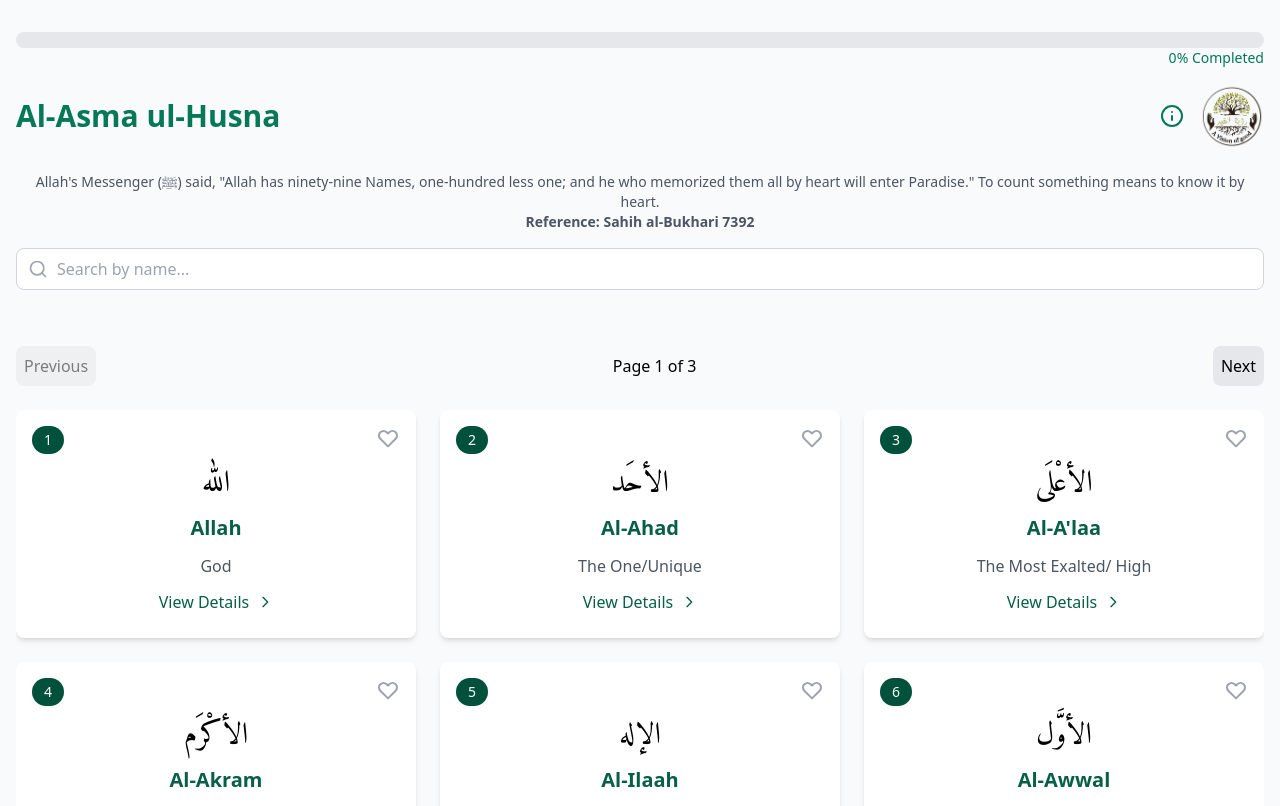
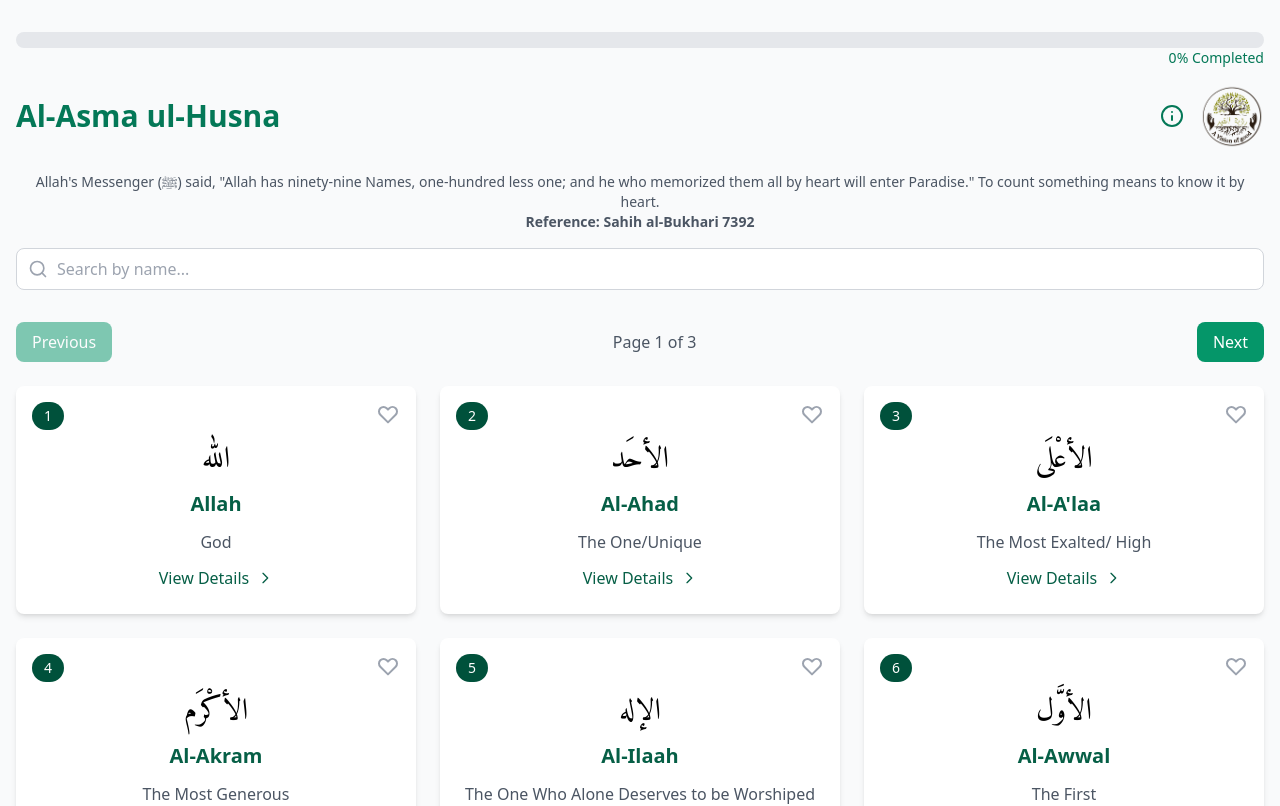
Before and after one commit to bleeeeek/asma-ul-husna, a React (Vite) app: page / in a window 1280 px wide. Shown: the top 806 px of the page. Built offline with nearby package versions, Linux system fonts and the light colour scheme.

Commit message:
fexed scrolling issue

```diff
--- a/src/App.tsx
+++ b/src/App.tsx
@@ -66,26 +66,27 @@ function App() {
   const paginatedNames = filteredNames.slice(startIndex, startIndex + pageSize);
 
   return (
-    <div className="min-h-screen bg-gray-50 relative">
-      <div className="container mx-auto px-4 py-8 relative z-10">
+    <div className="min-h-screen bg-gray-50 dark:bg-gray-900">
+      <div className="max-w-7xl mx-auto px-4 py-8">
         <Header
           search={search}
           setSearch={setSearch}
-          likedCount={likedCount}
+          likedCount={favorites.length}
           totalNames={names.length}
         />
 
-        <div className="overflow-y-auto custom-scrollbar">
+        <div className="mt-8">
           {filteredNames.length > 0 ? (
             <>
-              <div className="my-6">
-                <Pagination
-                  currentPage={currentPage}
-                  totalPages={totalPages}
-                  onPageChange={setCurrentPage}
-                />
-              </div>
-              <div className="grid grid-cols-1 md:grid-cols-2 lg:grid-cols-3 gap-6 mt-6">
+              {/* Top pagination */}
+              <Pagination
+                currentPage={currentPage}
+                totalPages={totalPages}
+                onPageChange={setCurrentPage}
+                className="mb-6"
+              />
+
+              <div className="grid grid-cols-1 md:grid-cols-2 lg:grid-cols-3 gap-6">
                 {paginatedNames.map((name) => (
                   <NameCard
                     key={name.number}
@@ -95,6 +96,14 @@ function App() {
                   />
                 ))}
               </div>
+
+              {/* Bottom pagination */}
+              <Pagination
+                currentPage={currentPage}
+                totalPages={totalPages}
+                onPageChange={setCurrentPage}
+                className="mt-8"
+              />
             </>
           ) : (
             <div className="text-center mt-8 text-gray-600">
--- a/src/components/Pagination.tsx
+++ b/src/components/Pagination.tsx
@@ -4,37 +4,51 @@ interface PaginationProps {
   currentPage: number;
   totalPages: number;
   onPageChange: (page: number) => void;
+  className?: string;
 }
 
-const Pagination: React.FC<PaginationProps> = ({ currentPage, totalPages, onPageChange }) => {
+const Pagination: React.FC<PaginationProps> = ({ currentPage, totalPages, onPageChange, className = "" }) => {
+  const scrollToTop = () => {
+    setTimeout(() => {
+      window.scrollTo({
+        top: 0,
+        behavior: 'smooth'
+      });
+    }, 100);
+  };
+
   const handlePrevious = () => {
     if (currentPage > 1) {
+      scrollToTop();
       onPageChange(currentPage - 1);
     }
   };
 
   const handleNext = () => {
     if (currentPage < totalPages) {
+      scrollToTop();
       onPageChange(currentPage + 1);
     }
   };
 
+  const paginationButton = "px-4 py-2 bg-emerald-600 text-white rounded-lg hover:bg-emerald-700 disabled:opacity-50 disabled:cursor-not-allowed transition-colors duration-200";
+
   return (
-    <div className="flex justify-between items-center mt-6">
+    <div className={`flex justify-between items-center ${className}`}>
       <button
         onClick={handlePrevious}
         disabled={currentPage === 1}
-        className="p-2 bg-gray-200 rounded-lg disabled:opacity-50"
+        className={paginationButton}
       >
         Previous
       </button>
-      <span>
+      <span className="text-gray-600 dark:text-gray-300">
         Page {currentPage} of {totalPages}
       </span>
       <button
         onClick={handleNext}
         disabled={currentPage === totalPages}
-        className="p-2 bg-gray-200 rounded-lg disabled:opacity-50"
+        className={paginationButton}
       >
         Next
       </button>
```
